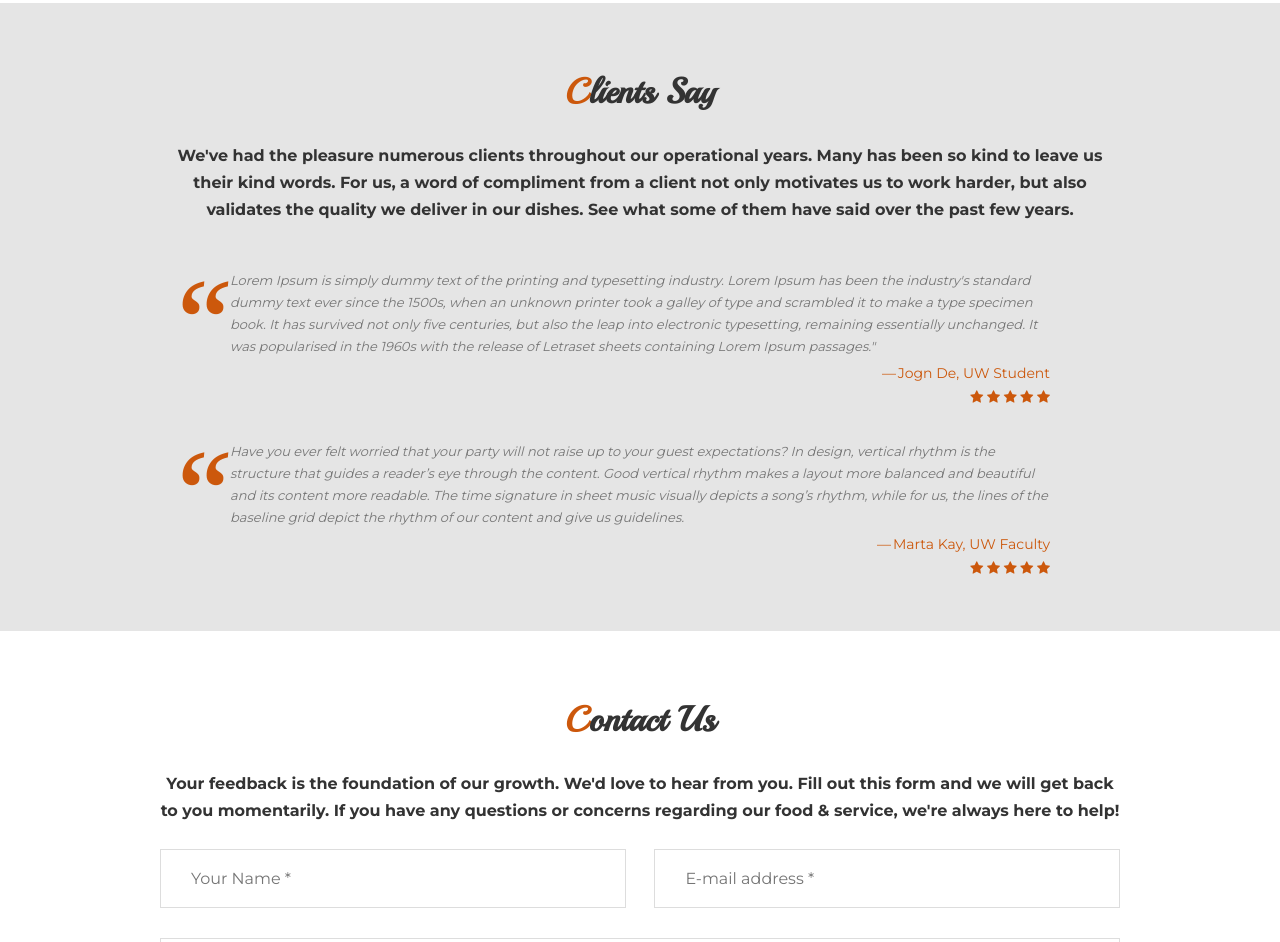
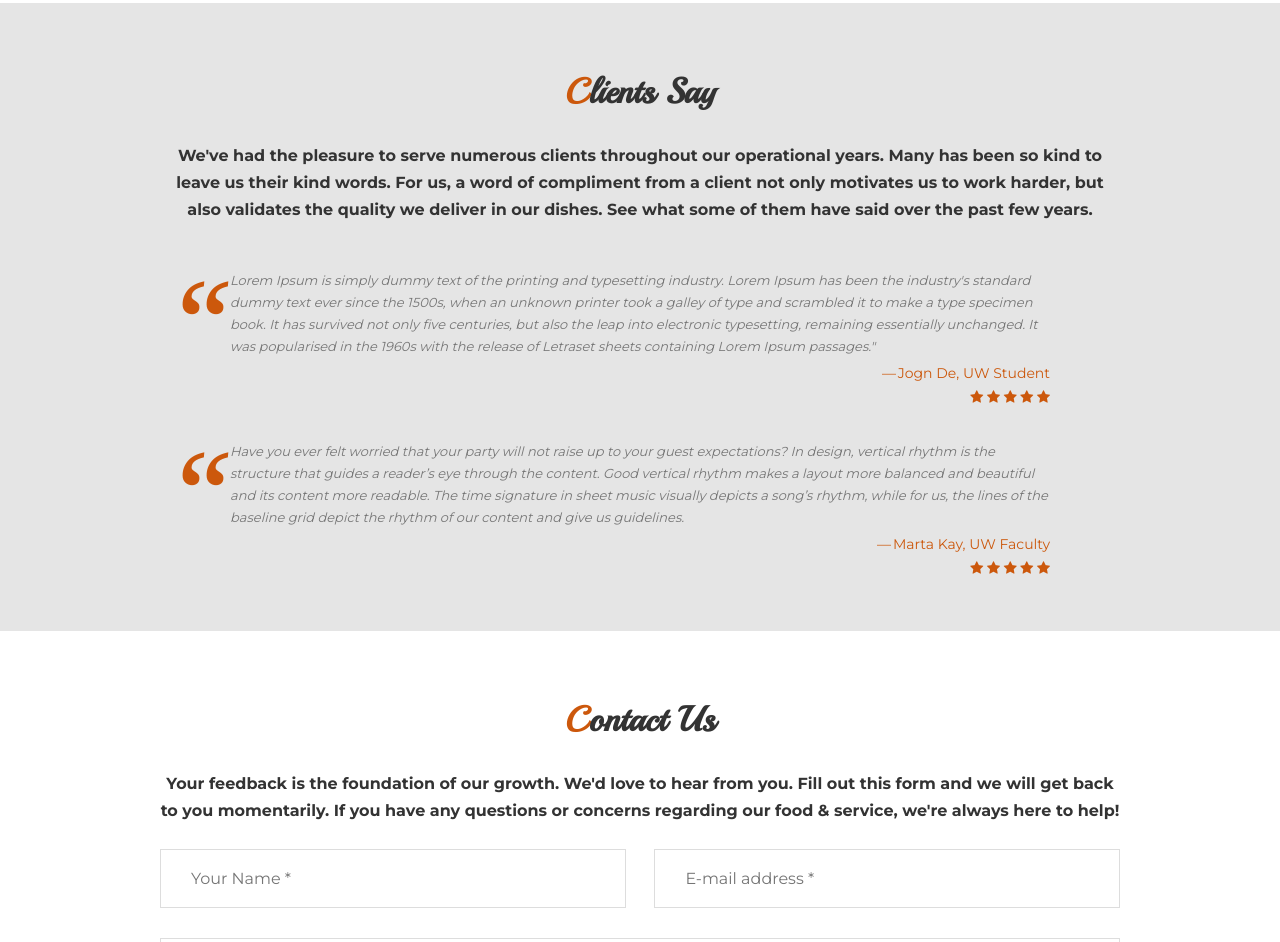
Before and after one commit to khiemgithub/final598, a plain HTML site: page index.html in a window 1280 px wide. Shown: the part 2445-3387 px from the top of the page. Drawn offline with nearby package versions, Linux system fonts and the light colour scheme.

Commit message:
fixed feedback

```diff
--- a/index.html
+++ b/index.html
@@ -170,7 +170,6 @@
 							The scrumptious cheesecake, baked in a chocolate cookie crust, flavored with coffee and drizzled with melted chocolate and a coffee-caramel sauce. The true Seattleite dessert, incorporating our city's icon into your sweet desires.
 						</p>
 					</div>
-
 				</div>
 			</div>
 		</div>
@@ -182,7 +181,7 @@
 	<div class="container w960" id="clients">
 		<div class="heading">
 			<h2>Clients Say</h2>
-			<h3>We've had the pleasure numerous clients throughout our operational years. Many has been so kind to leave us their kind words. For us, a word of compliment from a client not only motivates us to work harder, but also validates the quality we deliver in our dishes. See what some of them have said over the past few years.</h3>
+			<h3>We've had the pleasure to serve numerous clients throughout our operational years. Many has been so kind to leave us their kind words. For us, a word of compliment from a client not only motivates us to work harder, but also validates the quality we deliver in our dishes. See what some of them have said over the past few years.</h3>
 		</div>
 		<div class="row">
 		<blockquote>Lorem Ipsum is simply dummy text of the printing and typesetting industry. Lorem Ipsum has been the industry's standard dummy text ever since the 1500s, when an unknown printer took a galley of type and scrambled it to make a type specimen book. It has survived not only five centuries, but also the leap into electronic typesetting, remaining essentially unchanged. It was popularised in the 1960s with the release of Letraset sheets containing Lorem Ipsum passages." <cite>Jogn De, UW Student<br/><i class="fa fa-star"></i> <i class="fa fa-star"></i> <i class="fa fa-star"></i> <i class="fa fa-star"></i> <i class="fa fa-star"></i></cite> </blockquote>
```
